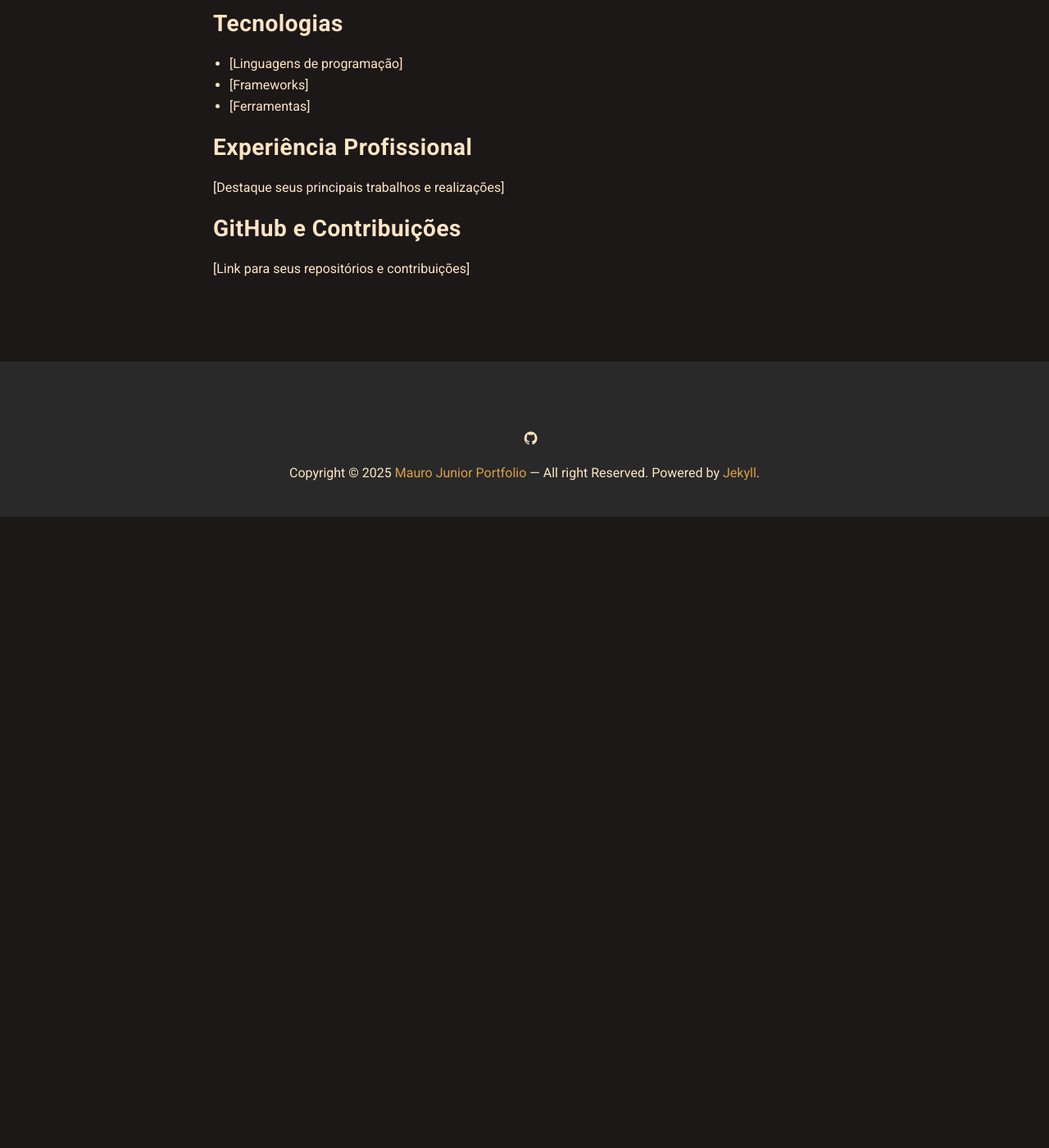
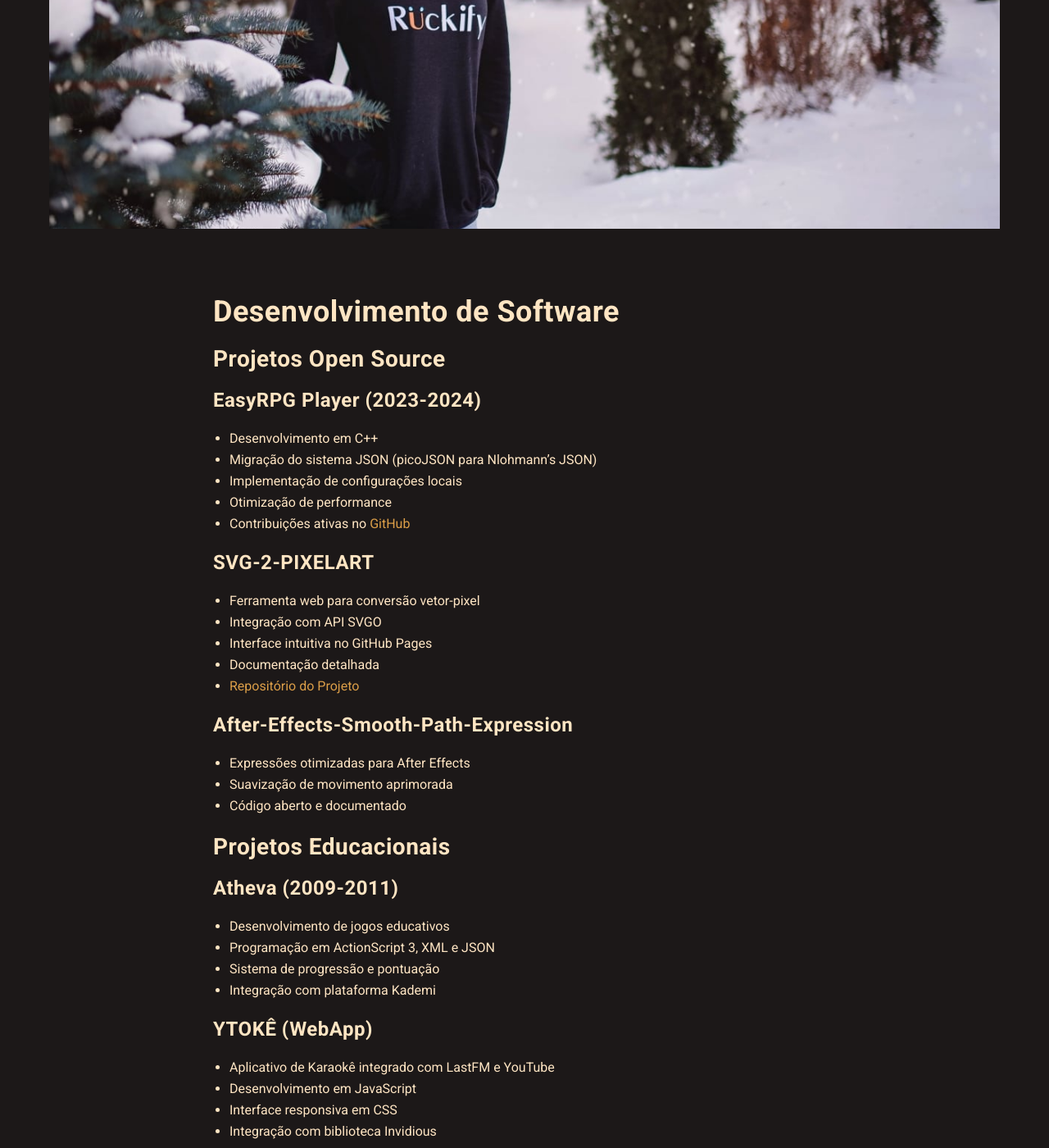
Before and after one commit to Mauroetc/Mauroetc.github.io, a Jekyll site: the page built from _pages/programming.md, in a window 1280 px wide and 1400 px high, scrolled down 632 px. Shown: the whole window at 82% size. Built offline with Jekyll 4.4.1, drawn with Linux system fonts in a browser that asks for light colours; nearby versions of some CDN libraries; before the commit the page ends 1262 px from its top, so only the background shows below that; some of the changed text lies outside the part shown.

```diff
--- a/_pages/programming.md
+++ b/_pages/programming.md
@@ -2,23 +2,65 @@
 layout: page
 title: Programação
 permalink: /programming/
+image: 04.jpg
 ---
 
-# Portfólio de Programação
+# Desenvolvimento de Software
 
-Bem-vindo à minha seção de desenvolvimento de software. Aqui você encontrará meus principais projetos e contribuições na área de programação.
+## Projetos Open Source
 
-## Projetos em Destaque
+### EasyRPG Player (2023-2024)
+- Desenvolvimento em C++
+- Migração do sistema JSON (picoJSON para Nlohmann's JSON)
+- Implementação de configurações locais
+- Otimização de performance
+- Contribuições ativas no [GitHub](https://github.com/EasyRPG/Player)
 
-[Área para seus projetos de programação]
+### SVG-2-PIXELART
+- Ferramenta web para conversão vetor-pixel
+- Integração com API SVGO
+- Interface intuitiva no GitHub Pages
+- Documentação detalhada
+- [Repositório do Projeto](https://github.com/user/svg-2-pixelart)
+
+### After-Effects-Smooth-Path-Expression
+- Expressões otimizadas para After Effects
+- Suavização de movimento aprimorada
+- Código aberto e documentado
+
+## Projetos Educacionais
+
+### Atheva (2009-2011)
+- Desenvolvimento de jogos educativos
+- Programação em ActionScript 3, XML e JSON
+- Sistema de progressão e pontuação
+- Integração com plataforma Kademi
+
+### YTOKÊ (WebApp)
+- Aplicativo de Karaokê integrado com LastFM e YouTube
+- Desenvolvimento em JavaScript
+- Interface responsiva em CSS
+- Integração com biblioteca Invidious
 
 ## Tecnologias
-- [Linguagens de programação]
-- [Frameworks]
-- [Ferramentas]
 
-## Experiência Profissional
-[Destaque seus principais trabalhos e realizações]
+### Linguagens
+- JavaScript (Avançado)
+- C++ (Intermediário)
+- Python
+- ActionScript 3
+- HTML/CSS
 
-## GitHub e Contribuições
-[Link para seus repositórios e contribuições]
+### Frameworks & Ferramentas
+- Git/GitHub
+- Node.js
+- JSON Processing
+- Web APIs
+- Build Tools
+
+### Áreas de Expertise
+- Desenvolvimento Web
+- Automação
+- Ferramentas Criativas
+- Integração de APIs
+- WebGL e Canvas
```
Also changed, not shown: _pages/about.md (+37 -13 lines), _pages/achievements.md (+38 -10 lines), _pages/animation.md (+38 -8 lines), _pages/motion.md (+38 -10 lines), _pages/video.md (+50 -9 lines).
